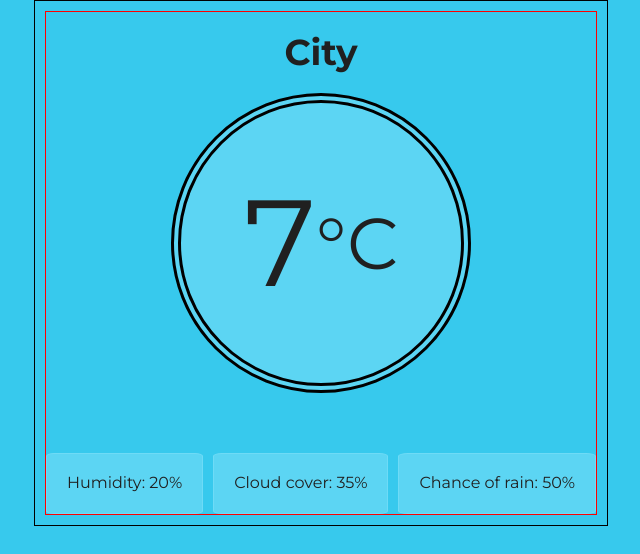
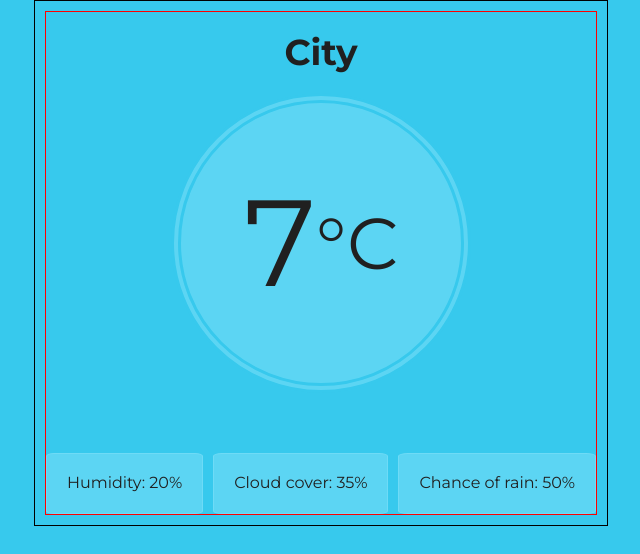
Before and after one commit to Adrode/weather-app-react, a React (Create React App) app: page / in a window 1280 px wide. Shown: the top 554 px of the page, without its empty margins (319-959 px from the left). Built offline with nearby package versions, Linux system fonts and the light colour scheme.

Commit message:
changed Temperature border styling

```diff
--- a/src/features/ActualWeather/Temperature/styled.js
+++ b/src/features/ActualWeather/Temperature/styled.js
@@ -2,7 +2,7 @@ import styled from "styled-components";
 
 export const StyledTemperature = styled.div`
     margin: 0 auto 60px;
-    border: 10px double ${({ theme }) => theme.color.black};
+    border: 10px double ${({ theme }) => theme.color.backgroundMain};
     border-radius: 50%;
     aspect-ratio: 1 / 1;
     width: 300px;
--- a/src/theme.js
+++ b/src/theme.js
@@ -4,7 +4,7 @@ export const theme = {
         backgroundItems: "#82e2fa80",
         border: "#404040",
         fontColor: "#202020",
-        transparentBlack: "#272727",
+        //transparentBorder: "#37C9EDFF",
         black: "#000000",
     },
     fontWeight: {
```
